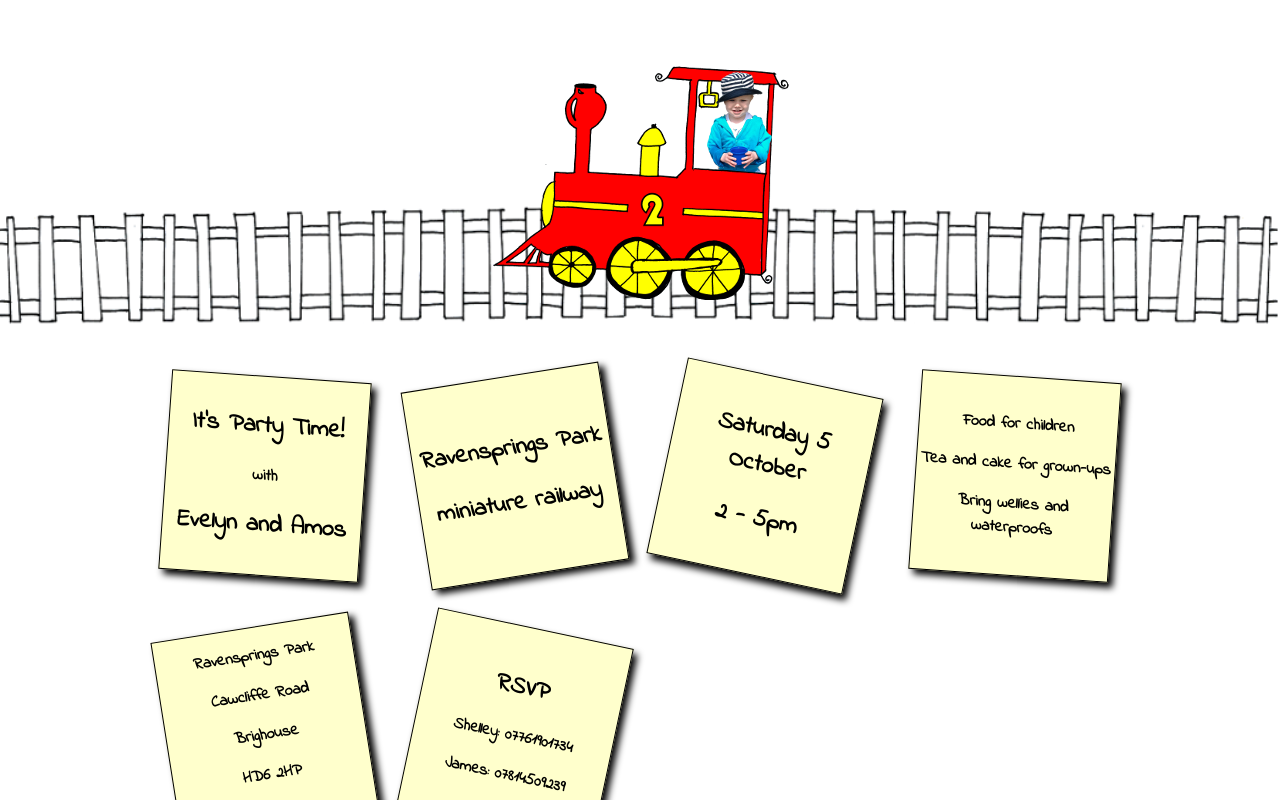
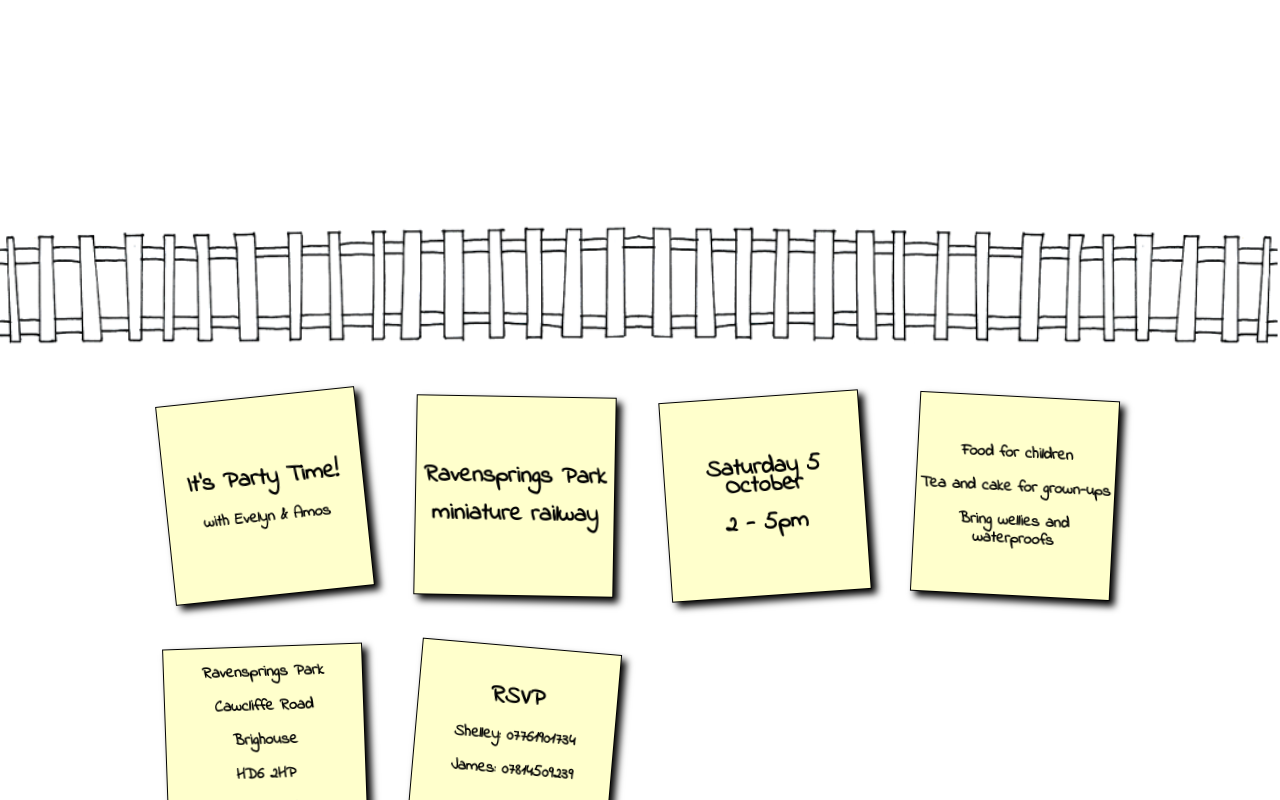
Before and after one commit to wilsonrocks/party2019, a React (Create React App) app: page / in a window 1280 px wide. Built offline with nearby package versions, Linux system fonts and the light colour scheme.

Commit message:
styling changes

```diff
--- a/src/App.scss
+++ b/src/App.scss
@@ -2,6 +2,7 @@ body {
   overflow-x: hidden;
   font-family: 'Indie Flower', sans-serif;
   font-weight: 600;
+  line-height: 18px;
 }
 
 .App {
@@ -29,7 +30,7 @@ body {
   display: flex;
   justify-content: center;
   align-items: flex-end;
-  height: 300px;
+  height: 40vh;
 }
 
 .train {
@@ -46,19 +47,6 @@ body {
   justify-content: center;
   overflow-y: scroll;
 
-  > :nth-of-type(3n) {
-    transform: rotate(12deg);
-  }
-
-  > :nth-of-type(3n - 1) {
-    transform: rotate(-9deg);
-  }
-
-  > :nth-of-type(3n - 2) {
-    transform: rotate(4deg);
-  }
-
-
   section {
     border: solid 1px black;
     background: #ffc;
--- a/src/Text.jsx
+++ b/src/Text.jsx
@@ -1,42 +1,31 @@
 import React from 'react';
+import { animated, useTrail } from 'react-spring';
 
-const Text = () => {
 const invitee = window.location.pathname.slice(1).split('-').join(' ');
 
-  return (
-    <div className="text-wrapper">
-      <section>
+const notes = [
   <div>
     {invitee && <p className="invitee">Dear {window.location.pathname.slice(1).split('-').join(' ')}</p>}
     <h1>It&apos;s Party Time!</h1>
-          <p>with</p>
-          <h2>Evelyn and Amos</h2>
+    <p>with Evelyn &amp; Amos</p>
   </div>
-      </section>
-
-      <section>
+  ,
   <div>
     <h1>Ravensprings Park</h1>
     <h2>miniature railway</h2>
   </div>
-      </section>
-
-      <section>
+  ,
   <div>
     <h1>Saturday 5 October</h1>
     <h2>2 - 5pm</h2>
   </div>
-      </section>
-
-      <section>
+  ,
   <div>
     <p>Food for children</p>
     <p>Tea and cake for grown-ups</p>
     <p>Bring wellies and waterproofs</p>
   </div>
-      </section>
-
-      <section>
+  ,
   <div>
     <p>Ravensprings Park</p>
     <p>Cawcliffe Road</p>
@@ -44,18 +33,41 @@ const Text = () => {
     <p>HD6 2HP</p>
     <a href="https://www.bhme.co.uk/">bhme.co.uk</a>
   </div>
-      </section>
-
-      <section>
+  ,
   <div>
     <h1>RSVP</h1>
     <p>Shelley: 07761901734</p>
     <p>James: 07814509239</p>
   </div>
-      </section>
+  ,
+];
 
+
+const Text = () => {
+  const trail = useTrail(notes.length, {
+    from: {
+      x: 1,
+    },
+    to: {
+      x: 0,
+    },
+  });
+
+  return (
+    <div className="text-wrapper">
+      {
+        trail.map(({ x }, index) =>
+          <animated.section
+            key={index}
+            style={{
+              transform: x.interpolate(n => `translate3d(0, ${100 * n}%, 0) rotate(${((index * 19) % 12) - 6}deg) scale(${1 + 0.3 * n})`)
+            }}
+          >
+            {notes[index]}
+          </animated.section>)
+      }
     </div>
-  )
-}
+  );
+};
 
 export default Text;
--- a/src/TrainTrack.jsx
+++ b/src/TrainTrack.jsx
@@ -1,11 +1,11 @@
 import React, { useState, useEffect } from 'react';
-import { useTransition, animated } from 'react-spring';
+import { useTransition, useSpring, animated } from 'react-spring';
 
 import EvelynImage from './images/evelyn.png';
 import AmosImage from './images/amos.png';
 
 const content = [
-  EvelynImage, null, AmosImage, null,
+  null, EvelynImage, null, AmosImage,
 ];
 
 const TrainTrack = () => {
@@ -17,6 +17,13 @@ const TrainTrack = () => {
     return () => clearTimeout(timer);
     // eslint-disable-next-line
   }, [active])
+
+  const trackStyles = useSpring({
+    from: {
+      transform: 'translate3d(-100vw,0,0)',
+    },
+    transform: 'translate3d(0,0,0)',
+  });
 
   const transitions = useTransition(active, null, {
     from: {
@@ -32,7 +39,7 @@ const TrainTrack = () => {
   });
 
   return (
-    <div className="track-wrapper">
+    <animated.div className="track-wrapper" style={trackStyles}>
       <div className="train-track">
         {
           transitions.map(
@@ -50,7 +57,7 @@ const TrainTrack = () => {
           )}
       </div>
       <div className="spacer" />
-    </div>
+    </animated.div>
   )
 };
 
```
Lines whose indentation alone changed are shown as unchanged.
